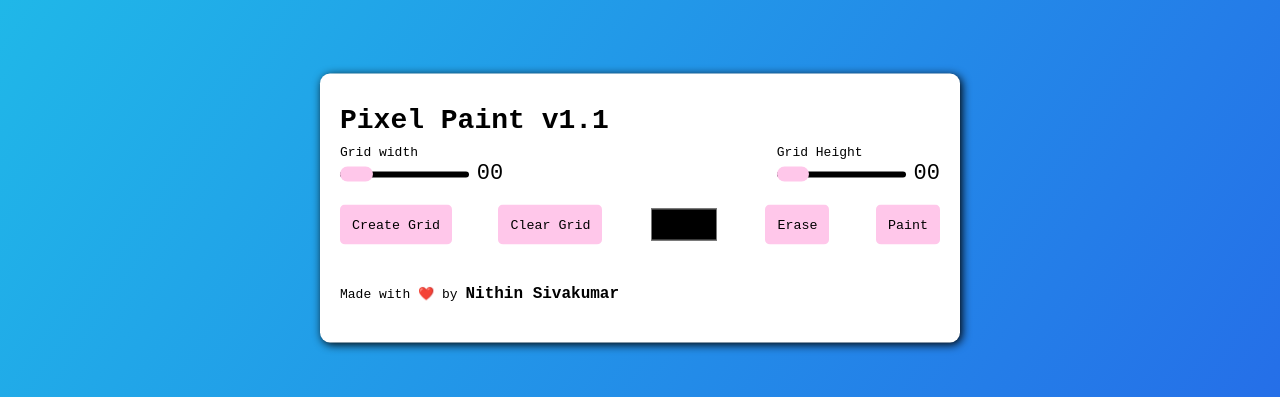
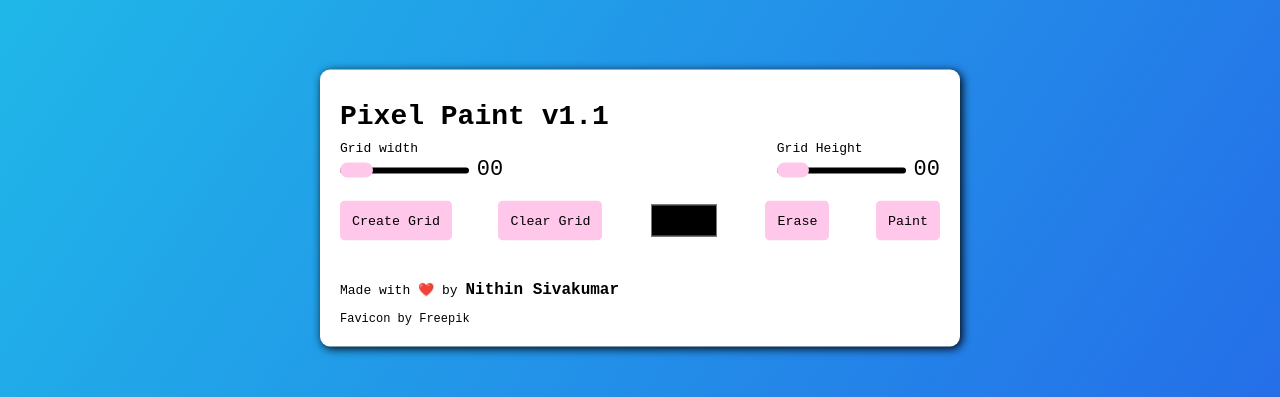
Before and after one commit to nithin-sivakumar/pixel-painter, a plain HTML site: page index.html in a window 1280 px wide. Shown: the part 192-589 px from the top of the page. Drawn offline with Linux system fonts and the light colour scheme.

Commit message:
Add Favicon, Fix UI

```diff
--- a/css/style.css
+++ b/css/style.css
@@ -129,7 +129,8 @@ input[type="range"]::-webkit-slider-thumb:hover {
 }
 
 .footer {
-    padding: 20px 0px;
+    padding-top: 20px;
+    padding-bottom: 10px;
 }
 
 .footer-link {
@@ -143,6 +144,17 @@ input[type="range"]::-webkit-slider-thumb:hover {
     background-color: #ddd;
     text-decoration: underline;
     text-underline-offset: 2px;
+}
+
+.ad {
+    text-decoration: none;
+    font-weight: lighter;
+    font-size: small;
+    color: #000;
+}
+
+.ad:hover {
+    background-color: #aaa;
 }
 
 @media only screen and (max-width: 768px) {
--- a/index.html
+++ b/index.html
@@ -5,6 +5,7 @@
     <meta name="viewport" content="width=device-width, initial-scale=1.0" />
     <title>Pixel Painter v1.0</title>
     <link rel="stylesheet" href="./css/style.css" />
+    <link rel="icon" type="image/x-icon" href="./res/icon.png">
   </head>
   <body>
     <div class="main">
@@ -34,6 +35,7 @@
         </div>
         <div class="container"></div>
         <div class="footer">Made with ❤️ by <a class="footer-link" href="https://github.com/nithin-sivakumar">Nithin Sivakumar</span></div>
+        <a class="ad" href="https://www.freepik.com/" target="_blank">Favicon by Freepik</a>
       </div>
     </div>
     <script src="js/index.js"></script>
```
Also changed, not shown: res/icon.png (added).
